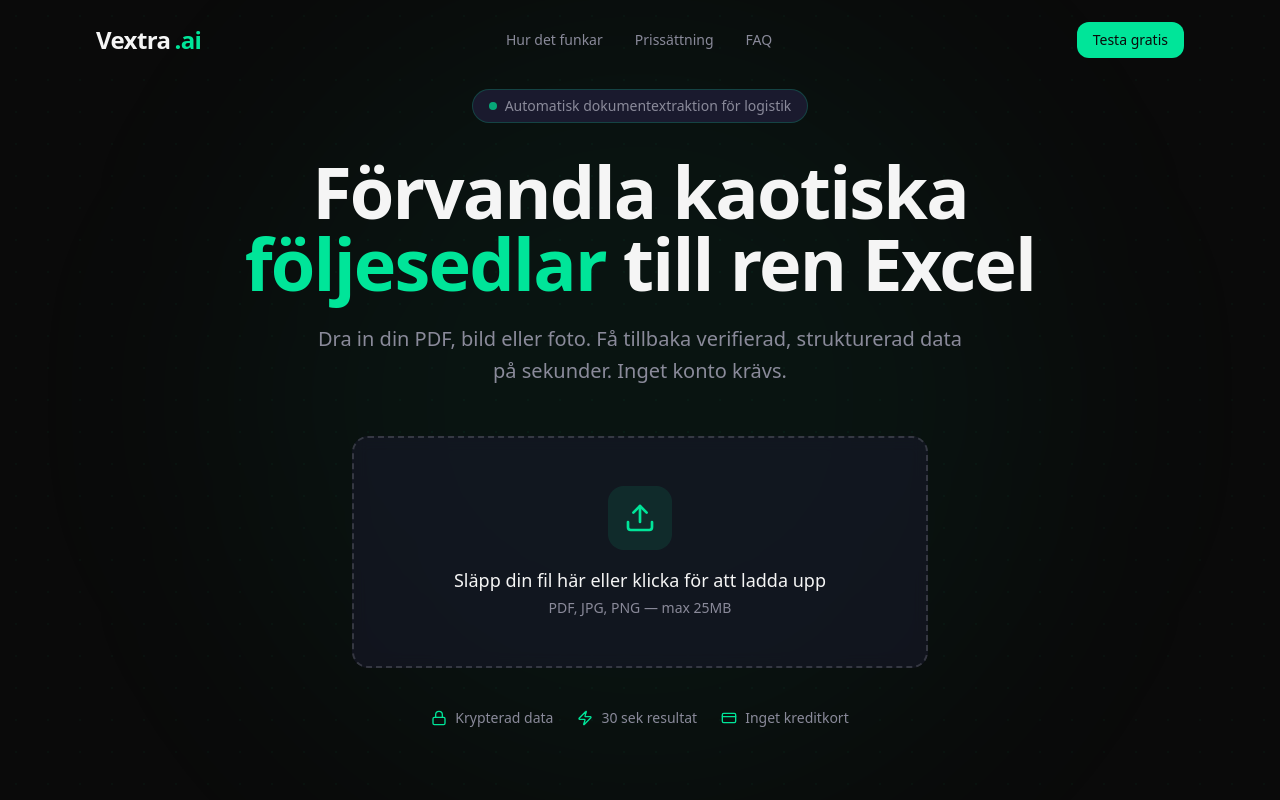
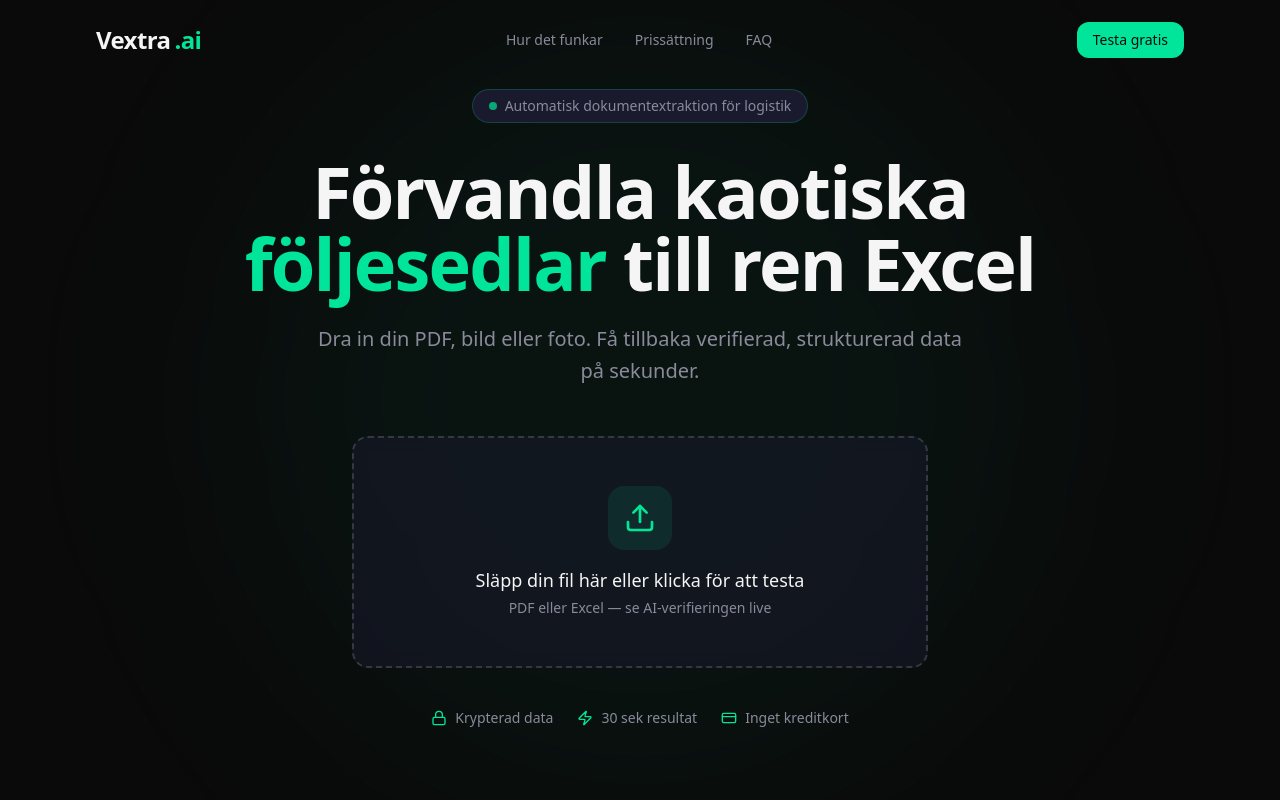
Before and after one commit to vilmerfrost/Solvix-ai, a Next.js app: page / in a window 1280 px wide. Shown: the top 800 px of the page. Built offline with nearby package versions, Linux system fonts and the light colour scheme; a web font is replaced by a local one.

Commit message:
Fix drag and drop feature in / and /dashboard

```diff
--- a/app/dashboard/page.tsx
+++ b/app/dashboard/page.tsx
@@ -20,6 +20,7 @@ import { DeleteDocumentButton } from "@/components/delete-document-button";
 import { Pagination } from "@/components/pagination";
 import { getTenantConfigFromDB, getUIStrings } from "@/config/tenant";
 import { createServerComponentClient } from "@/lib/supabase";
+import { UploadZone } from "@/components/upload-zone";
 
 export const dynamic = "force-dynamic";
 
@@ -382,6 +383,11 @@ export default async function Dashboard({
 
       {/* Stats Cards */}
       <div className="max-w-7xl mx-auto px-6 py-8">
+        {/* Upload Zone - Drag & Drop */}
+        <div className="mb-8">
+          <UploadZone />
+        </div>
+
         {/* Batch Processing UI */}
         {uploadedDocs.length > 0 && (
           <BatchProcessButton uploadedDocs={uploadedDocs} />
--- a/components/landing/Hero.tsx
+++ b/components/landing/Hero.tsx
@@ -1,10 +1,56 @@
 "use client";
 
-import { motion } from "framer-motion";
-import { Upload, Lock, Zap, CreditCard } from "lucide-react";
-import Link from "next/link";
+import { useState, useCallback } from "react";
+import { motion, AnimatePresence } from "framer-motion";
+import { Upload, Lock, Zap, CreditCard, FileText, Brain, CheckCircle2, Shield } from "lucide-react";
+import { useRouter } from "next/navigation";
+
+// Simulated verification steps (matches real pipeline)
+const VERIFICATION_STEPS = [
+  { icon: FileText, label: "Dokument mottaget", detail: "PDF identifierad" },
+  { icon: Brain, label: "AI-extraktion", detail: "Gemini + Mistral OCR" },
+  { icon: Shield, label: "Verifiering", detail: "Confidence: 97.3%" },
+  { icon: CheckCircle2, label: "Redo för granskning", detail: "12 rader extraherade" },
+];
 
 export function Hero() {
+  const router = useRouter();
+  const [isDragging, setIsDragging] = useState(false);
+  const [showDemo, setShowDemo] = useState(false);
+  const [currentStep, setCurrentStep] = useState(-1);
+
+  const runDemoAnimation = useCallback(() => {
+    setShowDemo(true);
+    setCurrentStep(0);
+
+    // Animate through each step
+    VERIFICATION_STEPS.forEach((_, i) => {
+      setTimeout(() => setCurrentStep(i), (i + 1) * 800);
+    });
+
+    // After all steps, redirect to signup
+    setTimeout(() => {
+      router.push("/signup");
+    }, VERIFICATION_STEPS.length * 800 + 1200);
+  }, [router]);
+
+  const handleDragOver = (e: React.DragEvent) => {
+    e.preventDefault();
+    setIsDragging(true);
+  };
+
+  const handleDragLeave = () => setIsDragging(false);
+
+  const handleDrop = (e: React.DragEvent) => {
+    e.preventDefault();
+    setIsDragging(false);
+    runDemoAnimation();
+  };
+
+  const handleClick = () => {
+    if (!showDemo) runDemoAnimation();
+  };
+
   return (
     <section className="relative min-h-screen flex flex-col items-center justify-center px-6 lg:px-8 pt-20 pb-16 overflow-hidden">
       {/* Background dot grid pattern */}
@@ -16,7 +62,6 @@ export function Hero() {
             backgroundSize: "32px 32px",
           }}
         />
-        {/* Subtle radial gradient from center */}
         <div className="absolute top-1/2 left-1/2 -translate-x-1/2 -translate-y-1/2 w-[800px] h-[800px] bg-[#00E599]/5 rounded-full blur-[120px]" />
       </div>
 
@@ -52,36 +97,113 @@ export function Hero() {
           className="text-lg md:text-xl text-[#8A8A9A] max-w-2xl mx-auto mb-12 leading-relaxed"
         >
           Dra in din PDF, bild eller foto. Få tillbaka verifierad, strukturerad
-          data på sekunder. Inget konto krävs.
+          data på sekunder.
         </motion.p>
 
-        {/* Drag-and-drop zone */}
+        {/* Interactive Drag-and-drop zone */}
         <motion.div
           initial={{ opacity: 0, y: 20 }}
           animate={{ opacity: 1, y: 0 }}
           transition={{ duration: 0.6, delay: 0.4, ease: "easeOut" }}
           className="max-w-xl mx-auto mb-10"
         >
-          <Link
-            href="/signup"
-            className="group block relative"
+          <div
+            onDragOver={handleDragOver}
+            onDragLeave={handleDragLeave}
+            onDrop={handleDrop}
+            onClick={handleClick}
+            className={`group relative cursor-pointer p-8 md:p-12 rounded-2xl border-2 border-dashed transition-all duration-300 ${
+              isDragging
+                ? "border-[#00E599] bg-[#00E599]/10 scale-[1.02] shadow-[0_0_60px_rgba(0,229,153,0.2)]"
+                : showDemo
+                ? "border-[#00E599]/50 bg-[#1A1A2E]/80"
+                : "border-[#8A8A9A]/30 bg-[#1A1A2E]/50 backdrop-blur-sm hover:border-[#00E599] hover:bg-[#1A1A2E]/80 hover:shadow-[0_0_40px_rgba(0,229,153,0.15)]"
+            }`}
           >
-            <div className="relative p-8 md:p-12 rounded-2xl border-2 border-dashed border-[#8A8A9A]/30 bg-[#1A1A2E]/50 backdrop-blur-sm transition-all duration-300 group-hover:border-[#00E599] group-hover:bg-[#1A1A2E]/80 group-hover:shadow-[0_0_40px_rgba(0,229,153,0.15)]">
-              <div className="flex flex-col items-center gap-4">
+            <AnimatePresence mode="wait">
+              {!showDemo ? (
+                <motion.div
+                  key="upload"
+                  initial={{ opacity: 1 }}
+                  exit={{ opacity: 0, scale: 0.95 }}
+                  className="flex flex-col items-center gap-4"
+                >
                   <div className="w-16 h-16 rounded-xl bg-[#00E599]/10 flex items-center justify-center transition-transform duration-300 group-hover:scale-110">
                     <Upload className="w-8 h-8 text-[#00E599]" />
                   </div>
                   <div className="text-center">
                     <p className="text-lg font-medium text-[#F5F5F5] mb-1">
-                    Släpp din fil här eller klicka för att ladda upp
+                      {isDragging ? "Släpp filen här..." : "Släpp din fil här eller klicka för att testa"}
                     </p>
                     <p className="text-sm text-[#8A8A9A]">
-                    PDF, JPG, PNG — max 25MB
+                      PDF eller Excel — se AI-verifieringen live
                     </p>
                   </div>
+                </motion.div>
+              ) : (
+                <motion.div
+                  key="demo"
+                  initial={{ opacity: 0 }}
+                  animate={{ opacity: 1 }}
+                  className="space-y-3"
+                >
+                  {VERIFICATION_STEPS.map((step, i) => {
+                    const Icon = step.icon;
+                    const isActive = currentStep >= i;
+                    const isCurrent = currentStep === i;
+
+                    return (
+                      <motion.div
+                        key={i}
+                        initial={{ opacity: 0, x: -20 }}
+                        animate={isActive ? { opacity: 1, x: 0 } : {}}
+                        transition={{ duration: 0.4, ease: "easeOut" }}
+                        className={`flex items-center gap-4 p-3 rounded-xl transition-all ${
+                          isCurrent
+                            ? "bg-[#00E599]/10 border border-[#00E599]/30"
+                            : isActive
+                            ? "bg-white/[0.03]"
+                            : "opacity-0"
+                        }`}
+                      >
+                        <div className={`w-10 h-10 rounded-lg flex items-center justify-center ${
+                          isActive ? "bg-[#00E599]/20" : "bg-white/5"
+                        }`}>
+                          <Icon className={`w-5 h-5 ${isActive ? "text-[#00E599]" : "text-[#8A8A9A]"}`} />
                         </div>
+                        <div className="flex-1 text-left">
+                          <p className={`text-sm font-medium ${isActive ? "text-[#F5F5F5]" : "text-[#8A8A9A]"}`}>
+                            {step.label}
+                          </p>
+                          <p className="text-xs text-[#8A8A9A]">{step.detail}</p>
                         </div>
-          </Link>
+                        {isActive && (
+                          <motion.div
+                            initial={{ scale: 0 }}
+                            animate={{ scale: 1 }}
+                            className="w-6 h-6 rounded-full bg-[#00E599] flex items-center justify-center"
+                          >
+                            <CheckCircle2 className="w-4 h-4 text-[#0A0A0A]" />
+                          </motion.div>
+                        )}
+                      </motion.div>
+                    );
+                  })}
+
+                  {currentStep >= VERIFICATION_STEPS.length - 1 && (
+                    <motion.p
+                      initial={{ opacity: 0 }}
+                      animate={{ opacity: 1 }}
+                      transition={{ delay: 0.5 }}
+                      className="text-center text-sm text-[#00E599] font-medium pt-2"
+                    >
+                      Skapa konto för att se resultatet &rarr;
+                    </motion.p>
+                  )}
+                </motion.div>
+              )}
+            </AnimatePresence>
+          </div>
         </motion.div>
 
         {/* Trust badges */}
```
Also changed, not shown: app/actions.ts (+24 -45 lines). Lines whose indentation alone changed are shown as unchanged.
